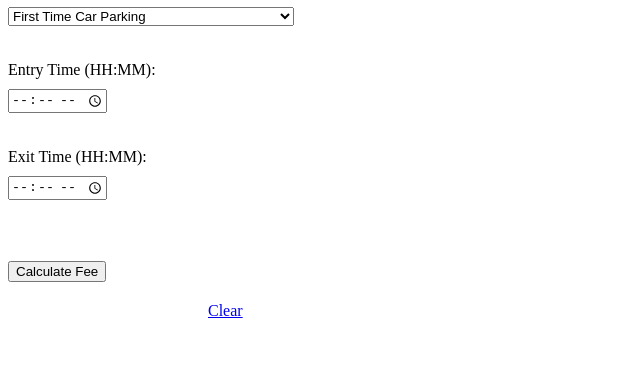
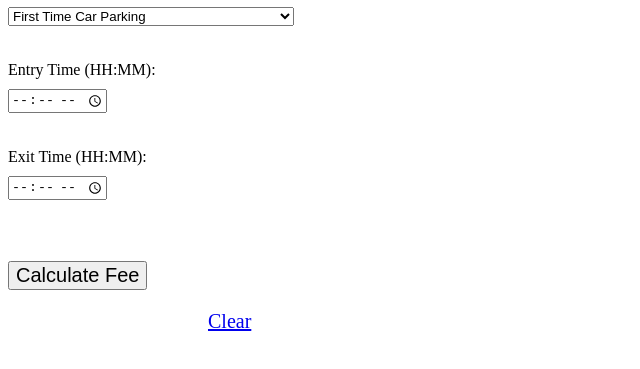
Before and after one commit to Ningwahang/GeniousParkingFeeCalculate, a plain HTML site: page index.html in a window 1280 px wide. Shown: the part 101-470 px from the top of the page, without its empty margins (0-640 px from the left). Drawn offline with Linux system fonts and the light colour scheme.

Commit message:
Update index.html

```diff
--- a/index.html
+++ b/index.html
@@ -29,11 +29,11 @@
 <label for="exitTime">Exit Time (HH:MM): </label>
 <input type="time" id="exitTime" required><br><br><br>
 
-<button onclick="calculateParkingFee()">Calculate Fee</button>
+<button style="font-size: 20px; color: black" onclick="calculateParkingFee()">Calculate Fee</button>
 
 <h2 id="result"></h2>
 
 <script src="script.js"></script>
-<a style="margin-left: 200px; font-size: 25; cursor: pointer" href="index.html">Clear</a>
+<a style="margin-left: 200px; font-size: 20px; cursor: pointer" href="newCalPark.html">Clear</a>
 </body>
 </html>
```
